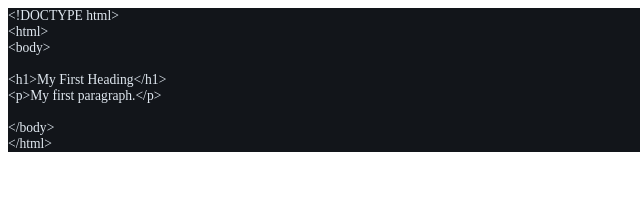
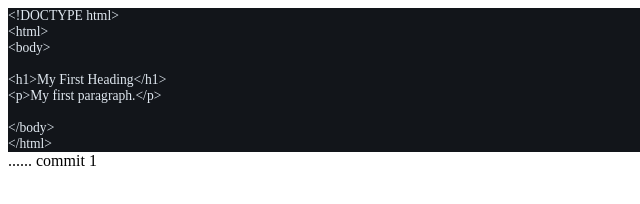
Before and after one commit to William-Dou/ProjectA, a plain HTML site: page index.html in a window 1280 px wide. Shown: the full height of the page, 0-640 px from the left. Drawn offline with Linux system fonts and the light colour scheme.

Commit message:
commit 1

```diff
--- a/index.html
+++ b/index.html
@@ -24,3 +24,5 @@
 <p class="p2"><span class="s1">&lt;/html&gt;</span></p>
 </body>
 </html>
+......
+commit 1
```
